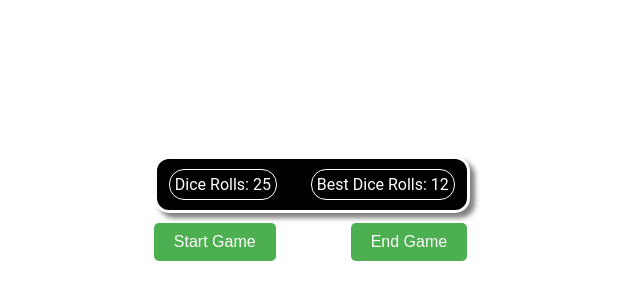
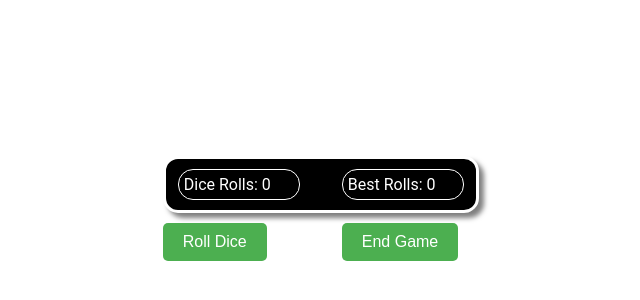
Before and after one commit to MichaelLarocca/react-best-low-dice-roll-component, a React (Vite) app: page / in a window 1280 px wide. Shown: the part 200-500 px from the top of the page, without its empty margins (292-932 px from the left). Built offline with nearby package versions, Linux system fonts and the light colour scheme.

Commit message:
Created component and added styles

```diff
--- a/src/App.css
+++ b/src/App.css
@@ -17,6 +17,7 @@
 	border-radius: 15px;
 	margin: 0 7px;
 	padding: 5px 5px;
+  min-width: 110px;
 }
 
   button {
--- a/src/App.jsx
+++ b/src/App.jsx
@@ -1,25 +1,13 @@
 import { useState } from 'react'
+import BestLowDiceRoll from '../src/components/BestLowDiceRoll';
 import './App.css'
 
 function App() {
 
   return (
     <>
-    <section className="best-low-dice-roll">
-      <div className="best-low-dice-roll-inner-border">
-        <div>Dice Rolls: 25</div>
-      </div>
-      <div className="best-low-dice-roll-inner-border">
-        <div>Best Dice Rolls: 12</div>
-      </div>
-    </section>
-    <button>
-      Start Game
-    </button>
-    <button>
-      End Game
-    </button>
-  </>
+      <BestLowDiceRoll />
+    </>
   )
 }
 
--- /dev/null
+++ b/src/components/BestLowDiceRoll.jsx
@@ -0,0 +1,36 @@
+import { useState } from "react";
+
+function BestLowDiceRoll() {
+    const [rollDice, setRollDice] = useState(0);
+    const [bestDiceRoll, setBestDiceRoll] = useState(0);
+
+    function resetDice() {
+        setRollDice(0);
+    }
+
+    function rollDiceCounter() {
+        setRollDice(prev => prev + 1);
+    }
+
+    return (
+      <>
+      <section className="best-low-dice-roll">
+        <div className="best-low-dice-roll-inner-border">
+          <div>Dice Rolls: {rollDice}</div>
+        </div>
+        <div className="best-low-dice-roll-inner-border">
+          <div>Best Rolls: {bestDiceRoll}</div>
+        </div>
+      </section>
+
+      <button onClick={rollDiceCounter}>
+        Roll Dice
+      </button>
+      <button onClick={resetDice}>
+        End Game
+      </button>
+    </>
+    )
+  }
+
+  export default BestLowDiceRoll;
```
